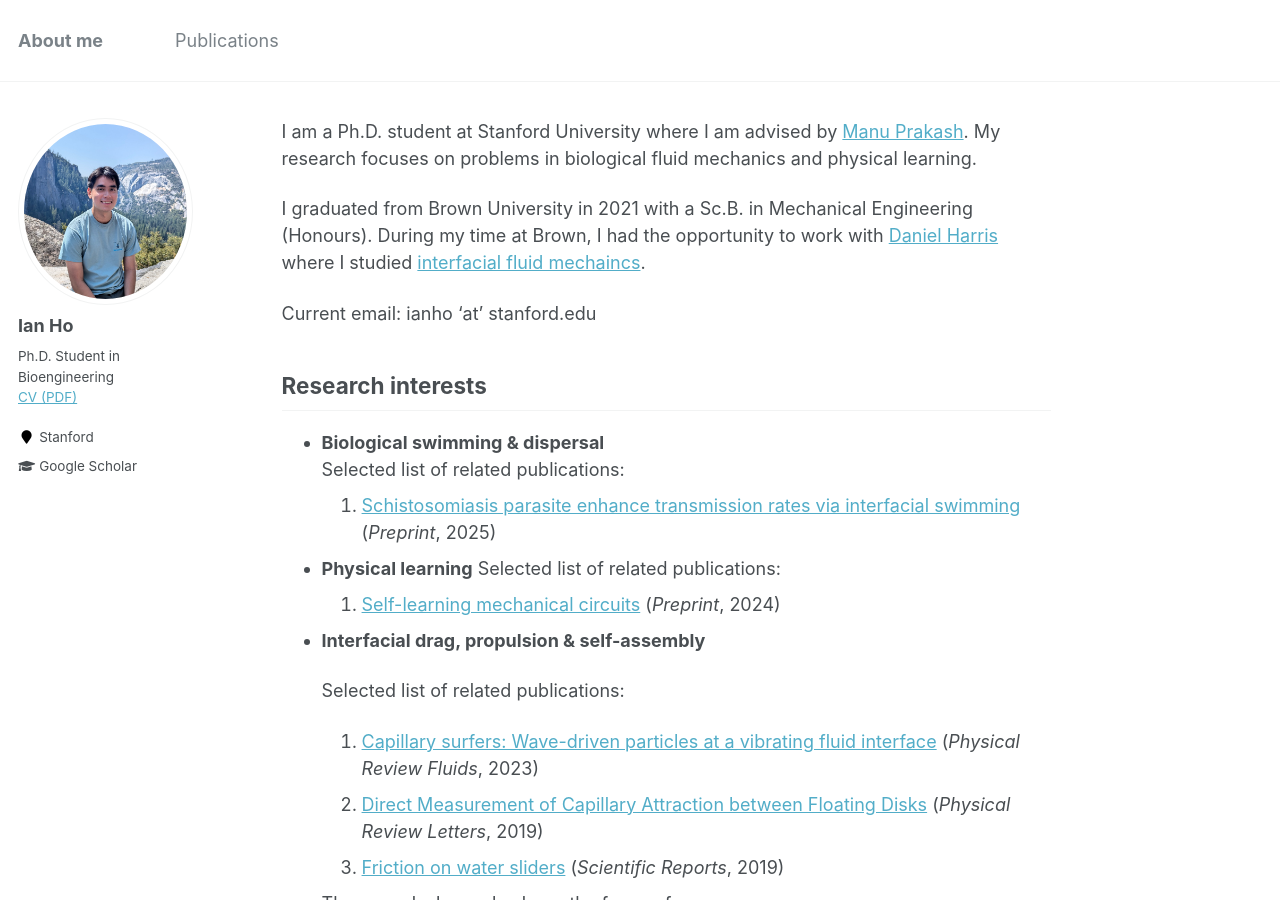
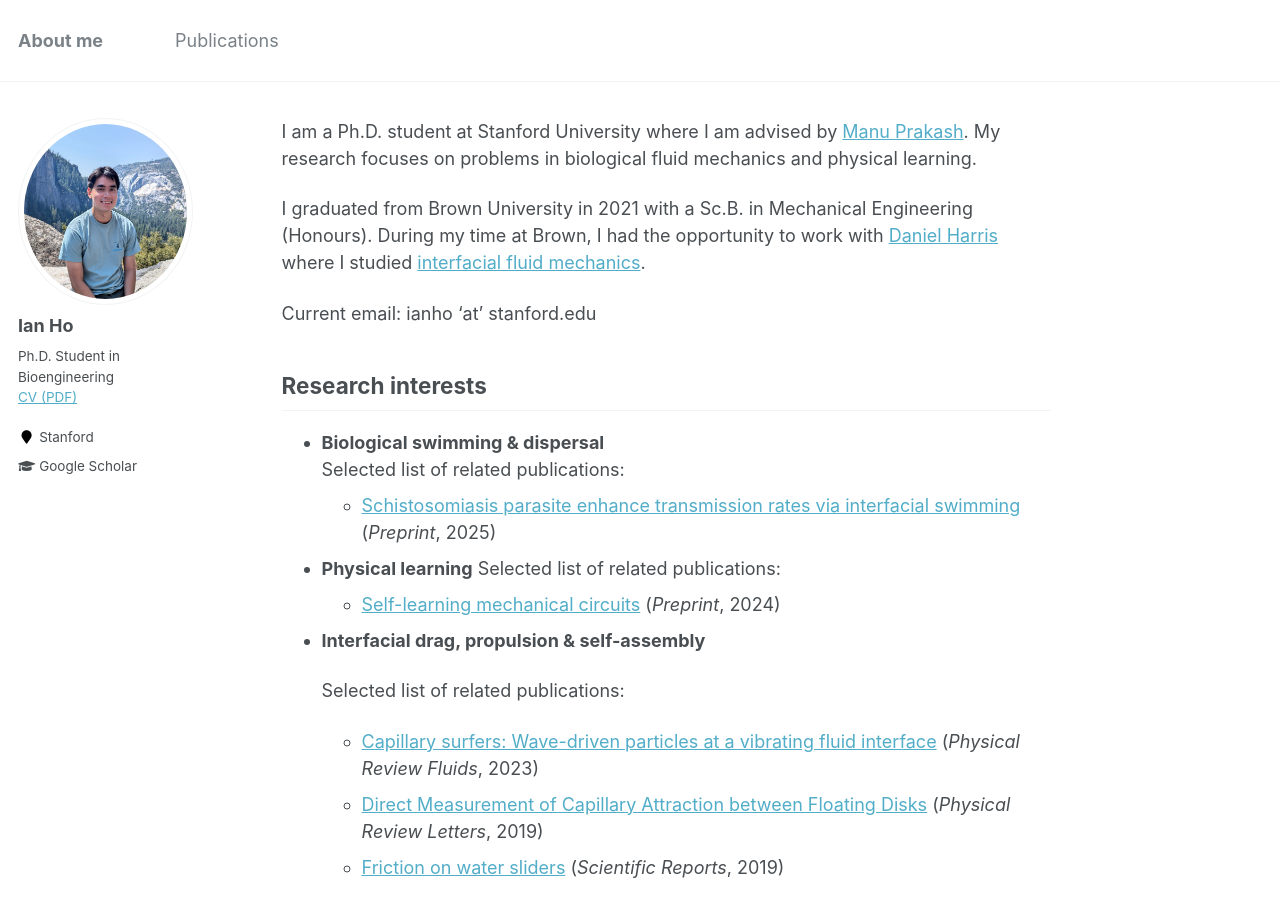
Before and after one commit to ianaho/ianaho.github.io, a Jekyll site: the page built from _pages/about.md, in a window 1280 px wide and 900 px high. Built offline with Jekyll 4.4.1, drawn with Linux system fonts in a browser that asks for light colours.

Commit message:
Update about.md

```diff
--- a/_pages/about.md
+++ b/_pages/about.md
@@ -11,30 +11,30 @@ redirect_from:
 
 I am a Ph.D. student at Stanford University where I am advised by [Manu Prakash](https://prakashlab.stanford.edu/). My research focuses on problems in biological fluid mechanics and physical learning.
 
-I graduated from Brown University in 2021 with a Sc.B. in Mechanical Engineering (Honours). During my time at Brown, I had the opportunity to work with [Daniel Harris](https://sites.brown.edu/harrislab/) where I studied [interfacial fluid mechaincs](https://www.brown.edu/news/2019-12-19/cheeriosbar).
+I graduated from Brown University in 2021 with a Sc.B. in Mechanical Engineering (Honours). During my time at Brown, I had the opportunity to work with [Daniel Harris](https://sites.brown.edu/harrislab/) where I studied [interfacial fluid mechanics](https://www.brown.edu/news/2019-12-19/cheeriosbar).
 
 Current email: ianho 'at' stanford.edu
 
 ## Research interests
 - **Biological swimming & dispersal**
     Selected list of related publications:
-  1. [Schistosomiasis parasite enhance transmission rates via interfacial swimming](https://www.biorxiv.org/content/10.1101/2025.05.13.653683v1) (*Preprint*, 2025)
+  * [Schistosomiasis parasite enhance transmission rates via interfacial swimming](https://www.biorxiv.org/content/10.1101/2025.05.13.653683v1) (*Preprint*, 2025)
 
 - **Physical learning**
     Selected list of related publications:
-  1. [Self-learning mechanical circuits](https://arxiv.org/abs/2304.08711) (*Preprint*, 2024)
+  * [Self-learning mechanical circuits](https://arxiv.org/abs/2304.08711) (*Preprint*, 2024)
 
 - **Interfacial drag, propulsion & self-assembly**
 
     Selected list of related publications:
-  1. [Capillary surfers: Wave-driven particles at a vibrating fluid interface](https://journals.aps.org/prfluids/abstract/10.1103/PhysRevFluids.8.L112001) (*Physical Review Fluids*, 2023)
-  2. [Direct Measurement of Capillary Attraction between Floating Disks](https://journals.aps.org/prl/abstract/10.1103/PhysRevLett.123.254502) (*Physical Review Letters*, 2019)
-  3. [Friction on water sliders](https://www.nature.com/articles/s41598-019-40797-y) (*Scientific Reports*, 2019)
+  * [Capillary surfers: Wave-driven particles at a vibrating fluid interface](https://journals.aps.org/prfluids/abstract/10.1103/PhysRevFluids.8.L112001) (*Physical Review Fluids*, 2023)
+  * [Direct Measurement of Capillary Attraction between Floating Disks](https://journals.aps.org/prl/abstract/10.1103/PhysRevLett.123.254502) (*Physical Review Letters*, 2019)
+  * [Friction on water sliders](https://www.nature.com/articles/s41598-019-40797-y) (*Scientific Reports*, 2019)
 
     These works have also been the focus of some press:
-  1. [Synchronized Surfing of Self-Propelled Particles](https://physics.aps.org/articles/v16/s156) (*APS*, 2023)
-  2. [Physicists measured forces behind why Cheerios clump together in your bowl](https://arstechnica.com/science/2019/12/physicists-measured-forces-behind-why-cheerios-clump-together-in-your-bowl/) (*Ars Technica*, 2019)
-  3. [The Force that Clumps Your Breakfast Cereal](https://physics.aps.org/articles/v12/s147) (*APS*, 2019)
+  * [Synchronized Surfing of Self-Propelled Particles](https://physics.aps.org/articles/v16/s156) (*APS*, 2023)
+  * [Physicists measured forces behind why Cheerios clump together in your bowl](https://arstechnica.com/science/2019/12/physicists-measured-forces-behind-why-cheerios-clump-together-in-your-bowl/) (*Ars Technica*, 2019)
+  * [The Force that Clumps Your Breakfast Cereal](https://physics.aps.org/articles/v12/s147) (*APS*, 2019)
 
   <div style="position:relative;padding-bottom:56.25%;height:0;overflow:hidden;border-radius:8px;">
     <iframe
```
